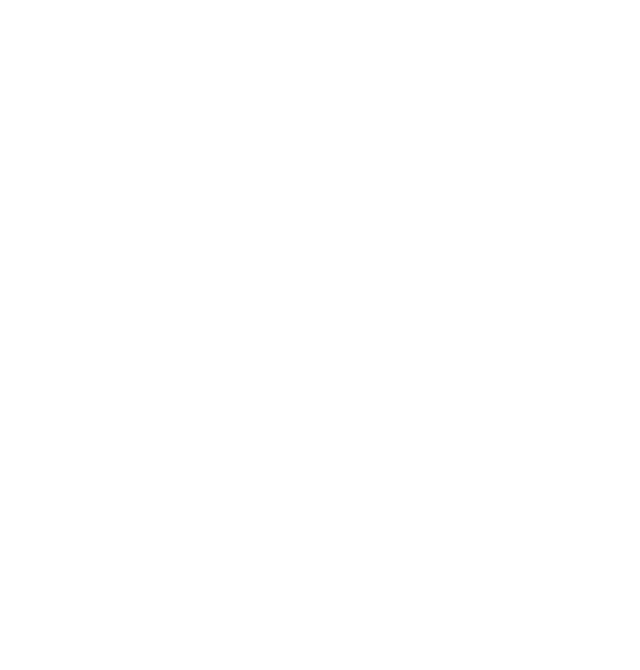
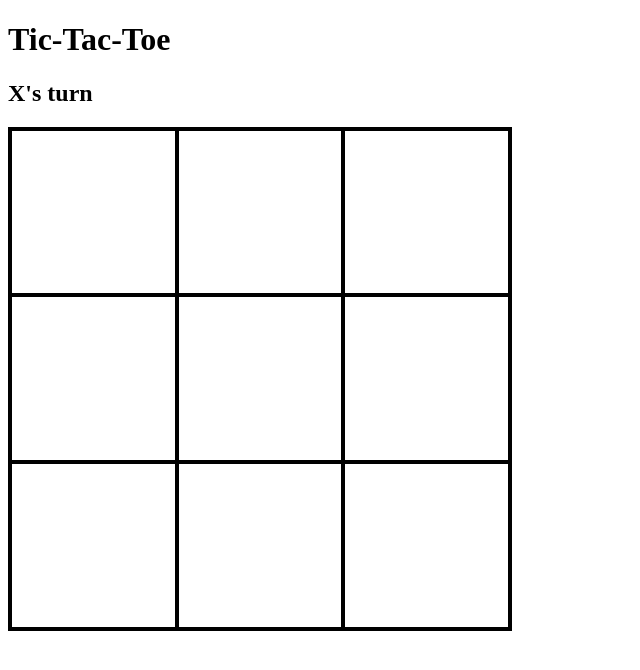
Before and after one commit to meljack1/tic-tac-toe, a plain HTML site: page index.html in a window 1280 px wide. Shown: the whole page, without its empty margins (0-640 px from the left). Drawn offline with Linux system fonts and the light colour scheme.

Commit message:
Add gameboard grid to html

```diff
--- a/assets/css/style.css
+++ b/assets/css/style.css
@@ -0,0 +1,13 @@
+#gameboard-container {
+    border: solid 2px black;
+    display: grid;
+    grid-template-columns: 1fr 1fr 1fr;
+    grid-template-rows: 1fr 1fr 1fr;
+    width: 500px;
+    height: 500px;
+}
+
+.field {
+
+    border: solid 2px black;
+}
--- a/index.html
+++ b/index.html
@@ -8,7 +8,25 @@
     <title>Document</title>
 </head>
 <body>
+    <header>
+        <h1>Tic-Tac-Toe</h1>
+    </header>
+    <main>
+        <h2>X's turn</h2>
+        <div id="gameboard-container">
+            <div class="field" id="1A"></div>
+            <div class="field" id="1B"></div>
+            <div class="field" id="1C"></div>
 
+            <div class="field" id="2A"></div>
+            <div class="field" id="2B"></div>
+            <div class="field" id="2C"></div>
+
+            <div class="field" id="3A"></div>
+            <div class="field" id="3B"></div>
+            <div class="field" id="3C"></div>
+        </div>
+    </main>
     <script src="./assets/js/script.js"></script>
 </body>
 </html>
```
